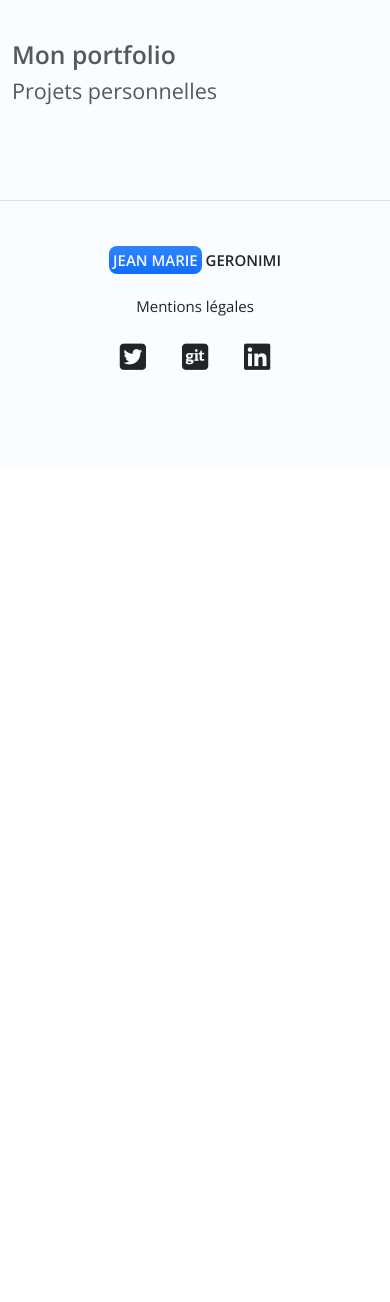
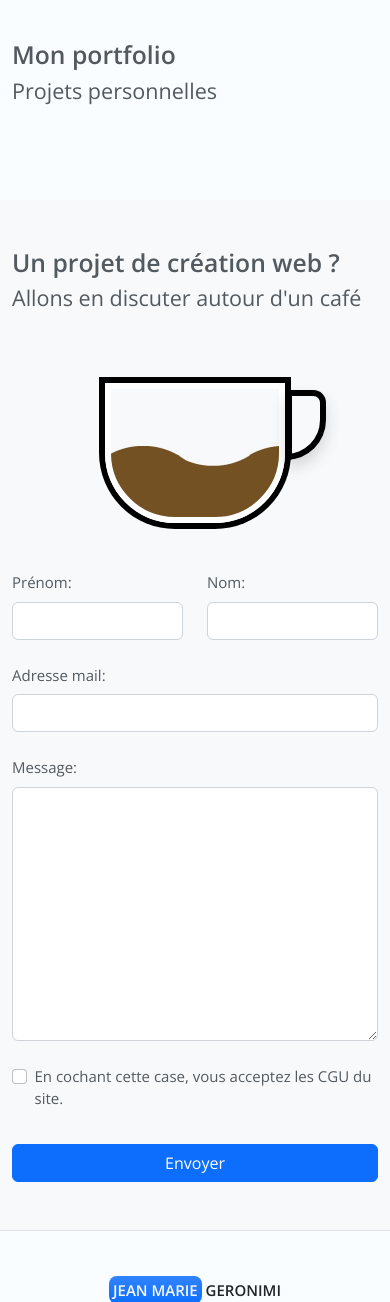
Before and after one commit to s3kiro23/portfolio_v2, a Django app: page / in a window 390 px wide. Shown: the part 1965-3267 px from the top of the page. Before the commit the page ends 2335 px from the top, so only its background shows below. Run offline with Django 4.2, Linux system fonts and the light colour scheme; data that the repository does not hold is empty; some libraries are stand-ins or nearby versions.

Commit message:
add contact form

```diff
--- /dev/null
+++ b/portfolio/forms.py
@@ -0,0 +1,21 @@
+from django import forms
+
+from .models import Contact
+
+
+class ContactForm(forms.ModelForm):
+    class Meta:
+        model = Contact
+        fields = ("firstname", "lastname", "email", "message")
+        widgets = {
+            "firstname": forms.TextInput(attrs={"class": "form-control"}),
+            "lastname": forms.TextInput(attrs={"class": "form-control"}),
+            "email": forms.EmailInput(attrs={"class": "form-control"}),
+            "message": forms.Textarea(attrs={"class": "form-control"}),
+        }
+        labels = {
+            "firstname": "Prénom",
+            "lastname": "Nom",
+            "email": "Adresse mail",
+            "message": "Message",
+        }
--- a/portfolio/static/css/style.css
+++ b/portfolio/static/css/style.css
@@ -419,9 +435,6 @@ img {
 	border-radius: 0px 0px 70px 70px;
 	box-shadow: 0px 0px 0px 6px black;
 	animation: fill 5s infinite;
-	background: url(../img/coffee.png);
-	background-repeat: repeat-x;
-	background-position: 0px 140px;
 }
 
 @keyframes fill {
--- /dev/null
+++ b/portfolio/templates/portfolio/components/contact.html
@@ -0,0 +1,41 @@
+{% load static %}
+
+<section class="py-5 bg-light" id="contactme">
+	<div class="container">
+		<h2 class="fw-bold">Un projet de création web ?</h2>
+		<h4 class="fw-light">Allons en discuter autour d'un café</h4>
+		<div class="row mt-5 gy-4 align-items-center">
+			<div class="col-12 col-md-3 offset-md-1">
+				<!-- <img class="w-100 shadow rounded-3" src="../public/assets/img/grab-a-coffee.jpg" alt="grab-a-coffee" width="100%"> -->
+				<div
+					class="cup mx-auto mb-4 mx-md-4 my-md-5"
+					style="background: url({% static 'img/misc/coffee.png' %}); background-repeat: repeat-x; background-position: 0px 140px;}"
+				>
+					<div class="handle shadow"></div>
+				</div>
+			</div>
+			<div class="col-12 col-md-6 offset-md-2">
+				<form
+					class="row gy-4"
+					hx-on::after-request="this.reset();"
+					id="contact-form"
+					x-init="labels = document.querySelectorAll('label'); labels.forEach(label => label.classList.add('form-label'))"
+				>
+					<div class="col-6">{{form.firstname.label_tag}} {{form.firstname}}</div>
+					<div class="col-6">{{form.lastname.label_tag}} {{form.lastname}}</div>
+					<div class="col-12">{{form.email.label_tag}} {{form.email}}</div>
+					<div class="col-12">{{form.message.label_tag}} {{form.message}}</div>
+					<div class="col-12">
+						<div class="form-check">
+							<input class="form-check-input" type="checkbox" id="flexCheckDefault" required />
+							<label class="form-check-label" for="flexCheckDefault">En cochant cette case, vous acceptez les CGU du site. </label>
+						</div>
+					</div>
+					<div>
+						<button hx-post="{% url 'index' %}" class="d-flex justify-content-center btn btn-primary w-100" id="btn-submit">Envoyer</button>
+					</div>
+				</form>
+			</div>
+		</div>
+	</div>
+</section>
--- a/portfolio/templates/portfolio/index.html
+++ b/portfolio/templates/portfolio/index.html
@@ -10,4 +10,6 @@
 
 {% include "./components/projects.html" with projects=projects %}
 
+{% include "./components/contact.html" with form=form %}
+
 {% endblock content %}
--- a/portfolio/views.py
+++ b/portfolio/views.py
@@ -1,13 +1,17 @@
-from multiprocessing import context
+from django.http import HttpResponse
 from django.shortcuts import render
 
-from . import models
+from .models import *
+from .forms import ContactForm
+
 
 def index(request):
-    if request.method == 'POST':
-        pass
-    skills = models.Skill.objects.all()
-    projects = models.Project.objects.all()
-    context = { "skills": skills, "projects": projects }
+    form = ContactForm
+    if request.method == "POST":
+        print(request.POST)
+        return HttpResponse("Yes")
+    skills = Skill.objects.all()
+    projects = Project.objects.all()
+    context = {"skills": skills, "projects": projects, "form": form}
 
-    return render(request, './portfolio/index.html', context=context)
+    return render(request, "./portfolio/index.html", context=context)
--- a/templates/base.html
+++ b/templates/base.html
@@ -24,9 +24,10 @@
 		<link rel="icon" type="image/png" sizes="32x32" href="{% static 'favicon/favicon-32x32.png' %}" />
 		<link rel="icon" type="image/png" sizes="16x16" href="{% static 'favicon/favicon-16x16.png' %}" />
 		<link rel="manifest" href="{% static 'favicon/site.webmanifest' %}" />
+		<script defer src="https://cdn.jsdelivr.net/npm/alpinejs@3.x.x/dist/cdn.min.js"></script>
 		<title>monPortfolio</title>
 	</head>
-	<body>
+	<body hx-headers='{"X-CSRFToken": "{{ csrf_token }}"}'>
         <!-- CONTENTS -->
 		{% include "portfolio/components/header.html" %}
 		<main>{% block content %}{% endblock content %}</main>
@@ -47,6 +48,7 @@
 			integrity="sha256-/xUj+3OJU5yExlq6GSYGSHk7tPXikynS7ogEvDej/m4="
 			crossorigin="anonymous"
 		></script>
+		<script src="https://unpkg.com/htmx.org@1.9.6"></script>
 		<script src="//cdn.jsdelivr.net/npm/sweetalert2@11"></script>
 		<script src="https://kit.fontawesome.com/9414e04596.js" crossorigin="anonymous"></script>
 		<script src="{% static 'js/index.js' %}"></script>
```
Also changed, not shown: other parts of portfolio/static/css/style.css (+22 -36 lines), portfolio/templates/portfolio/partials/project_snippet.html (+15 -8 lines), portfolio/templates/portfolio/partials/skills_snippet.html (+27 -1 lines), media/portfolio/static/img/logos/alpine.png (added), media/portfolio/static/img/logos/django.png (added), media/portfolio/static/img/logos/htmx.png (added), portfolio/static/img/logos/alpine.png (added), portfolio/static/img/logos/django.png (added), portfolio/static/img/logos/htmx.png (added).
